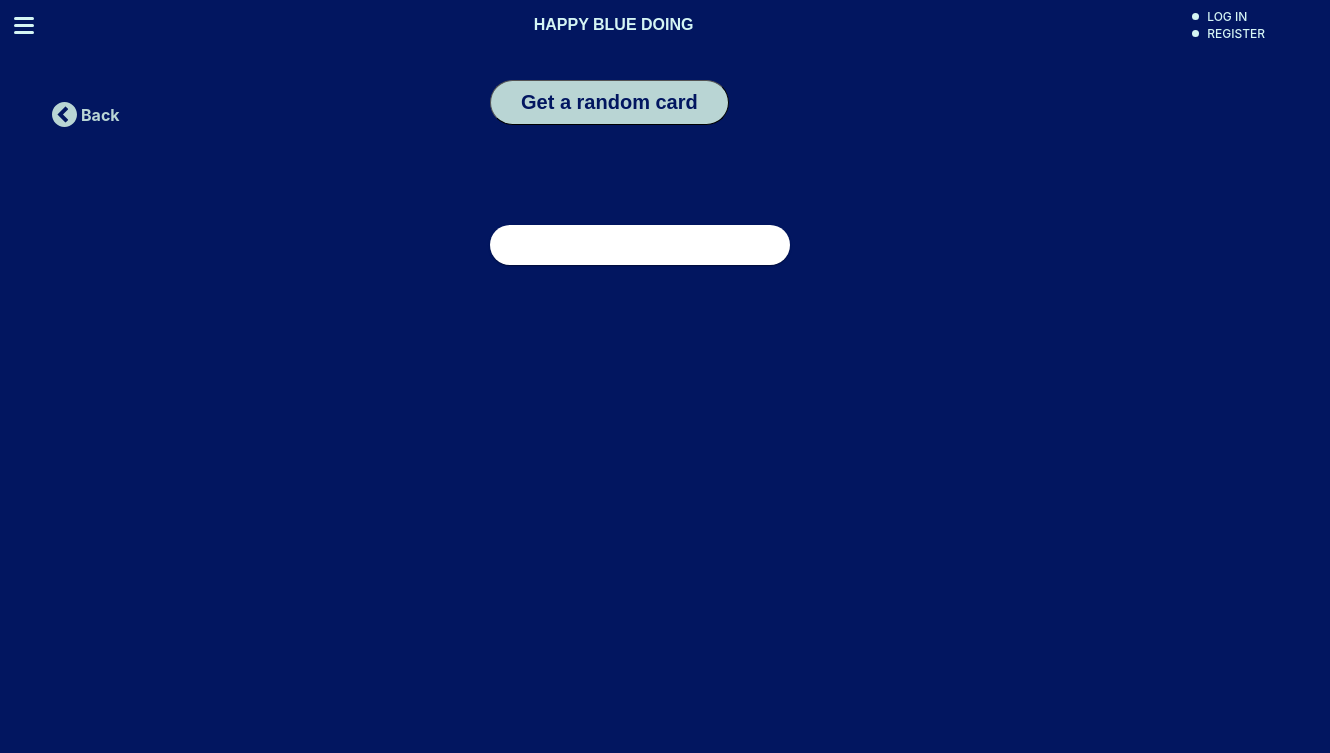
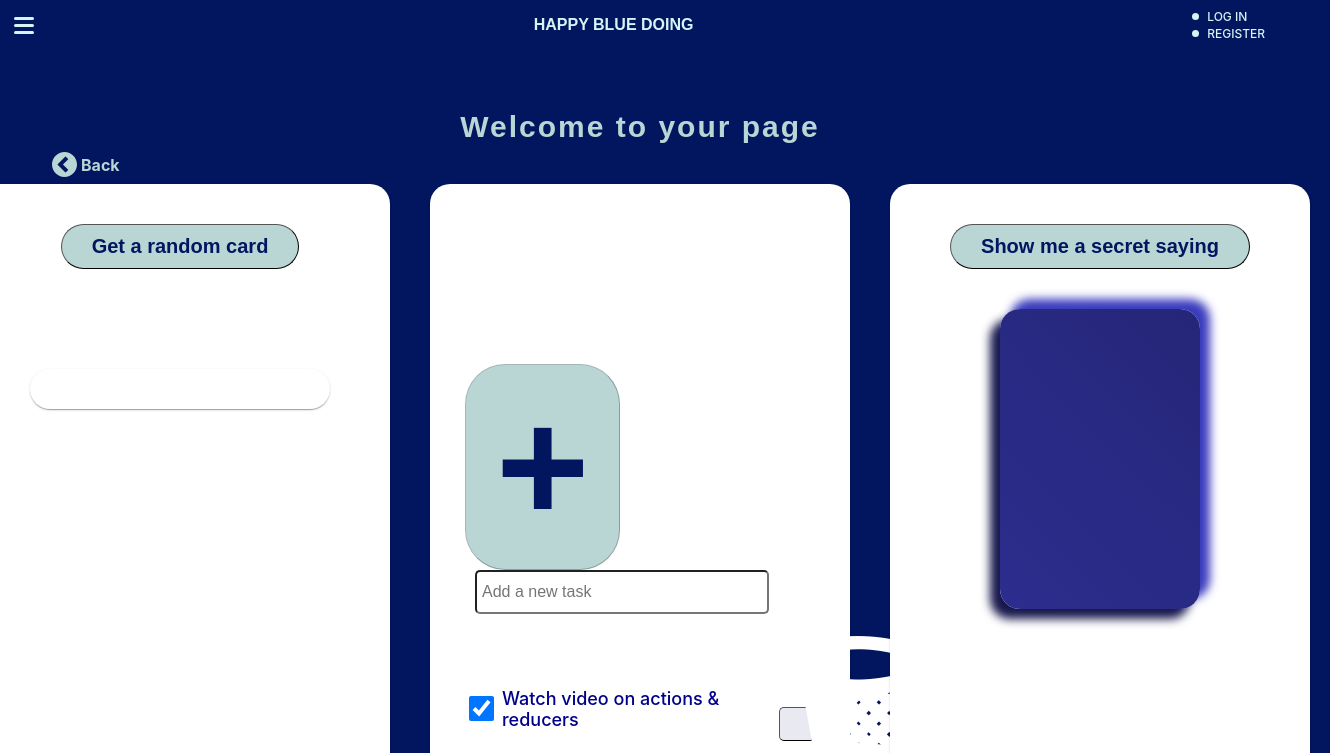
Before and after one commit to ninamansster/blue-frontend, a React (Create React App) app: page /mypage in a window 1280 px wide. Shown: the top 753 px of the page, 1330 px wide, since content can reach past the window. Built offline with nearby package versions, Linux system fonts and the light colour scheme.

Commit message:
added todo-list

```diff
--- a/src/App.js
+++ b/src/App.js
@@ -3,6 +3,7 @@ import { Provider } from 'react-redux'
 import { configureStore, combineReducers } from '@reduxjs/toolkit'
 import { ui } from 'reducers/ui'
 import { userCard } from 'reducers/cards'
+import { tasks } from 'reducers/Task'
 import { BrowserRouter as Router, Route } from 'react-router-dom'
 import { FlippingCardPage } from './pages/FlippingCardPage'
 import { DetailsPage } from './pages/DetailsPage'
@@ -14,7 +15,8 @@ import { MyPage } from './pages/MyPage'
 
 const reducer = combineReducers({
   ui: ui.reducer,
-  cards: userCard.reducer
+  cards: userCard.reducer,
+  tasks: tasks.reducer
 })
 
 export const store = configureStore({ reducer })
--- a/src/index.css
+++ b/src/index.css
@@ -33,11 +33,9 @@ article {
   height: 300px;
   /* margin: 50px 200px; */
   border-radius: 20px;
-
-  border-radius: 20px;
-background: linear-gradient(225deg, #252678, #2c2d8e);
-box-shadow:  -10px 10px 10px #18184d,
-             10px -10px 10px #3a3cbd;
+  background: linear-gradient(225deg, #252678, #2c2d8e);
+  box-shadow:  -10px 10px 10px #18184d,
+              10px -10px 10px #3a3cbd;
 }
 
 span {
@@ -86,7 +84,7 @@ header {
   letter-spacing: 1px;
 }
 
-.superSteward {
+.superSteward, .myPageTitle {
   font-family: 'Manjari', sans-serif;
   font-size:30px;
   font-weight: bolder;
@@ -235,7 +233,7 @@ box-shadow:  -10px 10px 10px #18184d,
 }
 
 /* DETAILS PAGE AND RANDOM PAGE */
-.Container {
+.Container, .mySection {
   box-shadow: 0px 2px 1px -1px rgba(0, 0, 0, 0.2),
     0px 1px 1px 0px rgba(0, 0, 0, 0.14), 0px 1px 3px 0px rgba(0, 0, 0, 0.12);
   border-radius: 20px;
@@ -378,13 +376,8 @@ box-shadow:  -10px 10px 10px #18184d,
   text-align: center;
 }
 
-/* REGISTER AND LOGIN */
-section:not(a) {
-  display: flex;
-  flex-direction: column;
-  align-items: center;
-  margin-bottom: 20px;
-}
+/* REGISTER AND LOGIN AND MYPAGE */
+
 .superUser {
   font-family: 'Manjari', sans-serif;
   font-size:30px;
@@ -401,17 +394,6 @@ form {
   justify-content: center;
 }
 
-.myPage {
-  /* margin-top: 150px; */
-  display: flex;
-  flex-direction: column;
-  align-items: center;
-  justify-content: center;
-}
-
-.myPage button {
-  max-width: 400px;
-}
 
 form button {
   max-width: 300px;
@@ -477,6 +459,37 @@ input {
   margin-top: 150px;
 }
 
+.myPageWrapper {
+  margin-top: 50px;
+  display: flex;
+  flex-direction: column;
+  align-items: center;
+  justify-content: space-evenly;
+}
+
+/* .myPageTitle {
+  defined on top with the other headers
+} */
+
+.myPage {
+  display: flex;
+  flex-direction: row;
+  justify-content: space-evenly;
+}
+
+.myPage button {
+  max-width: 400px;
+}
+
+.mySection {
+  display: flex;
+  flex-direction: column;
+  align-items: center;
+  width: 400px;
+  margin: 30px 20px;
+  padding: 10px;
+}
+
 /* MEDIAQUERIES*/
 
 
@@ -503,6 +516,14 @@ input {
       flex-direction: column;
       align-items: center;
       justify-content: space-between;
+    }
+
+    .myPage {
+      /* margin-top: 150px; */
+      display: flex;
+      flex-direction: column;
+      align-items: center;
+      justify-content: center;
     }
 
 }
--- a/src/pages/FlippingCardPage.js
+++ b/src/pages/FlippingCardPage.js
@@ -23,7 +23,7 @@ export const FlippingCardPage = () => {
         <BackIcon /> Back
       </Link>
       <section>
-        <h1 className="cardPicker">Pick a card</h1>
+        <h1 className="cardPicker">Pick a card and add like</h1>
         <main className="fullFlippingPage">
           {cards.map((card) => (
             <article className="flipCard" key={card.cardID}>
--- a/src/pages/MyPage.js
+++ b/src/pages/MyPage.js
@@ -4,7 +4,8 @@ import { BackIcon } from './components/Backicon'
 import { SearchCard } from './components/SearchCard'
 import { RandomPage } from './RandomPage'
 import { LogoutUser } from './components/Logout'
-
+import { AddTaskForm } from './components/AddTaskForm'
+import { Tasks } from './components/TaskList'
 
 const URL = 'https://auth-ninadisa.herokuapp.com/secrets'
 // const URL = 'http://localhost:8000/secrets'
@@ -45,18 +46,23 @@ export const MyPage = () => {
       <Link className="back" to="/">
         <BackIcon /> Back
       </Link>
+      <main className="myPageWrapper">
+        <h1 className="myPageTitle">Welcome to your page</h1>
         <div className="myPage">
-        <div>
+          <section className="mySection">
             <SearchCard />
             <RandomPage />
-        </div>
-
-
+          </section>
+          <section className="mySection">
+            <AddTaskForm />
+            <Tasks />
+          </section>
+          <section className="mySection">
             <button
               className="secret-button"
               type="submit"
               onClick={handleSecret}>
-          Give me a bonus card
+              Show me a secret saying
             </button>
             <article>
               <>
@@ -64,14 +70,13 @@ export const MyPage = () => {
                 <div className="deck">
                   <p className="frontText">{message}</p>
                 </div>
-
               </>
             </article>
-        <LogoutUser />
-      </div>
+          </section>
 
         </div>
-
-
+        <LogoutUser />
+      </main>
+    </div>
   )
 }
--- /dev/null
+++ b/src/pages/components/AddTaskForm.js
@@ -0,0 +1,56 @@
+import React, { useState } from 'react'
+import { useDispatch } from 'react-redux'
+import { tasks } from 'reducers/Task'
+import styled from 'styled-components/macro'
+
+export const AddTaskForm = () => {
+  const [text, setText] = useState('')
+  const dispatch = useDispatch()
+
+  // event that do the submit
+
+  const handleSubmit = (event) => {
+    event.preventDefault()
+    dispatch(tasks.actions.addTask(text))
+    setText('')
+  }
+
+  return (
+    <form onSubmit={handleSubmit}>
+      <Label>
+        <button
+          className="button"
+          type="submit"
+          disabled={text.length < 1 || text.length > 40 ? true : false}
+        > <span>+</span>
+
+        </button>
+        <Input
+          type="text"
+          placeholder="Add a new task"
+          value={text}
+          onChange={(event) => setText(event.target.value)}
+        />
+      </Label>
+    </form>
+  )
+}
+
+const Input = styled.input`
+  width: 280px;
+  height: 30px;
+  background-color: white;
+  text-align: left;
+  border-radius: 5px;
+  font-size: 16px;
+  color: darkblue;
+  margin-left: 10px;
+  padding: 5px;
+`
+
+const Label = styled.div`
+  background-color: white;
+  width: 350px;
+  padding: 40px 20px;
+
+`
--- /dev/null
+++ b/src/pages/components/TaskList.js
@@ -0,0 +1,27 @@
+import React from 'react'
+import { useSelector } from 'react-redux'
+import { Todo } from './Todo'
+import styled from 'styled-components/macro'
+
+export const Tasks = () => {
+  const allTasks = useSelector((store) => store.tasks.items)
+
+  return (
+    <ListBackground>
+      {allTasks.map((item) => (
+        <Todo key={item.id} item={item} />
+      ))}
+
+    </ListBackground>
+  )
+}
+
+const ListBackground = styled.div`
+
+  color: blue;
+  background-color: white;
+  align-items: center;
+  justify-content: center;
+  width: 390px;
+  padding-bottom: 30px;
+`
--- /dev/null
+++ b/src/pages/components/Todo.js
@@ -0,0 +1,81 @@
+import React from 'react'
+import { useDispatch } from 'react-redux'
+import { tasks } from 'reducers/Task'
+import styled from 'styled-components/macro'
+
+// for example add this:
+// const {id, complete, text} = props.item
+
+// and then in all the places that you now uses props.item.id for example, change to only use id
+
+export const Todo = (props) => {
+  const { id, complete, text } = props.item
+
+  const dispatch = useDispatch()
+
+  const handleCheckboxClick = () => {
+    dispatch(tasks.actions.toggleComplete(id))
+  }
+
+  const handleRemoveButtonClick = () => {
+    dispatch(tasks.actions.removeItems(id))
+  }
+
+  return (
+    <div>
+      <List>
+        <label>
+          <Checkbox
+            type="checkbox"
+            arialabel="completed"
+            checked={complete}
+            onChange={handleCheckboxClick} />
+        </label>
+        <Todotext>{text}</Todotext>
+        <Button type="button" arialabel="delete" onClick={handleRemoveButtonClick}><span role="img" arialabel="delete task">🗑</span></Button>
+      </List>
+    </div>
+  )
+}
+
+const List = styled.ul`
+  color: darkblue;
+  padding-left: 20px;
+  padding-top: 20px;
+  padding-bottom: 20px;
+  padding-right:0px;
+  font-size: 18px;
+  font-family: 'Roboto' sans-serif;
+  font-weight: 500;
+  margin-top: 3px;
+  margin-bottom:0px;
+  display: flex;
+  align-items: center;
+  text-align: left;
+`
+const Todotext = styled.p`
+  flex-grow: 1;
+  margin: 5px;
+`
+
+const Checkbox = styled.input`
+  // padding-top: 10px;
+  // padding-bottom: 10px;
+  //margin-right: 15px;
+  height: 25px;
+  width: 25px;
+
+`
+const Button = styled.button`
+  width: 30px;
+  height: 30px;
+  background-color: #e8e9f1;
+  text-align: center;
+  line-height:13px;
+  border-radius: 5px;
+  font-size: 12px;
+  font-weight: bold;
+  color: white;
+  margin-right: 20px;
+  padding: 1px 1px 1px 3px;
+`
--- /dev/null
+++ b/src/reducers/Task.js
@@ -0,0 +1,48 @@
+import { createSlice } from '@reduxjs/toolkit'
+
+export const tasks = createSlice({
+  name: 'task',
+  initialState: {
+    items: [
+      { id: 1, text: 'Watch video on actions & reducers', complete: true },
+      { id: 2, text: 'Follow redux codealong', complete: true },
+      { id: 3, text: 'Fork weekly assignment', complete: true },
+      { id: 4, text: 'Read the read.me carefully', complete: false },
+      { id: 5, text: 'Create a todo app', complete: false },
+    ]
+  },
+
+  reducers: {
+    // reducer that Adds items (tasks)
+    addTask: (state, action) => {
+      state.items.push({ id: Date.now(), text: action.payload })
+    },
+    // reducer for CLEAR ALL tasks. (return initialState)
+
+    removeAllItems: (state, action) => {
+      state.items = []
+    },
+
+    // reducer to remove 1 tasks.
+
+    removeItems: (state, action) => {
+      // find 'the task' or whatever item
+      // remove it from the items array
+      state.items = state.items.filter((item) => item.id !== action.payload)
+    },
+    // reducer to check and uncheck (toggle) the tasks via a checkbox.
+
+    toggleComplete: (state, action) => {
+
+      //find task
+      const foundItem = state.items.find((item) => item.id === action.payload)
+
+      //toggle the value of toggleComplete.
+      if (foundItem) {
+        foundItem.complete = !foundItem.complete
+      }
+    },
+
+  }
+
+})
```
Lines whose indentation alone changed are shown as unchanged.
